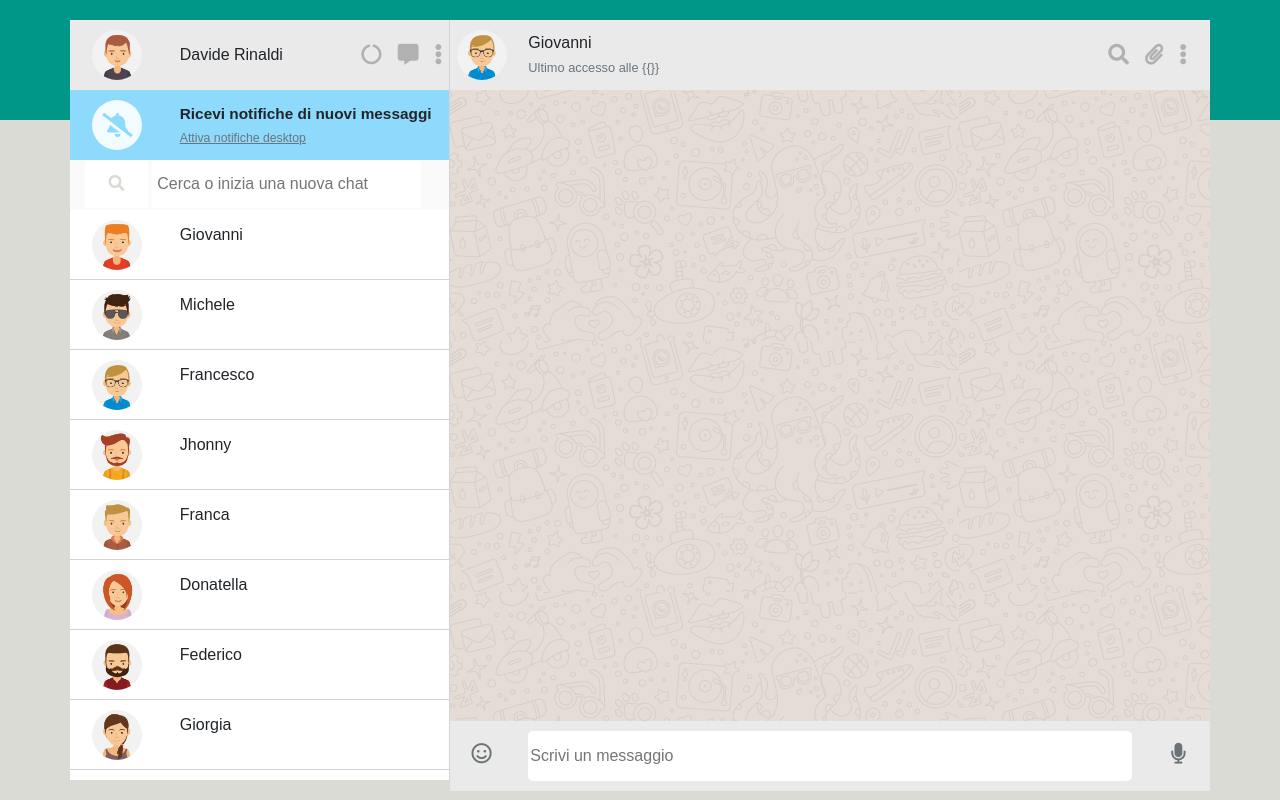
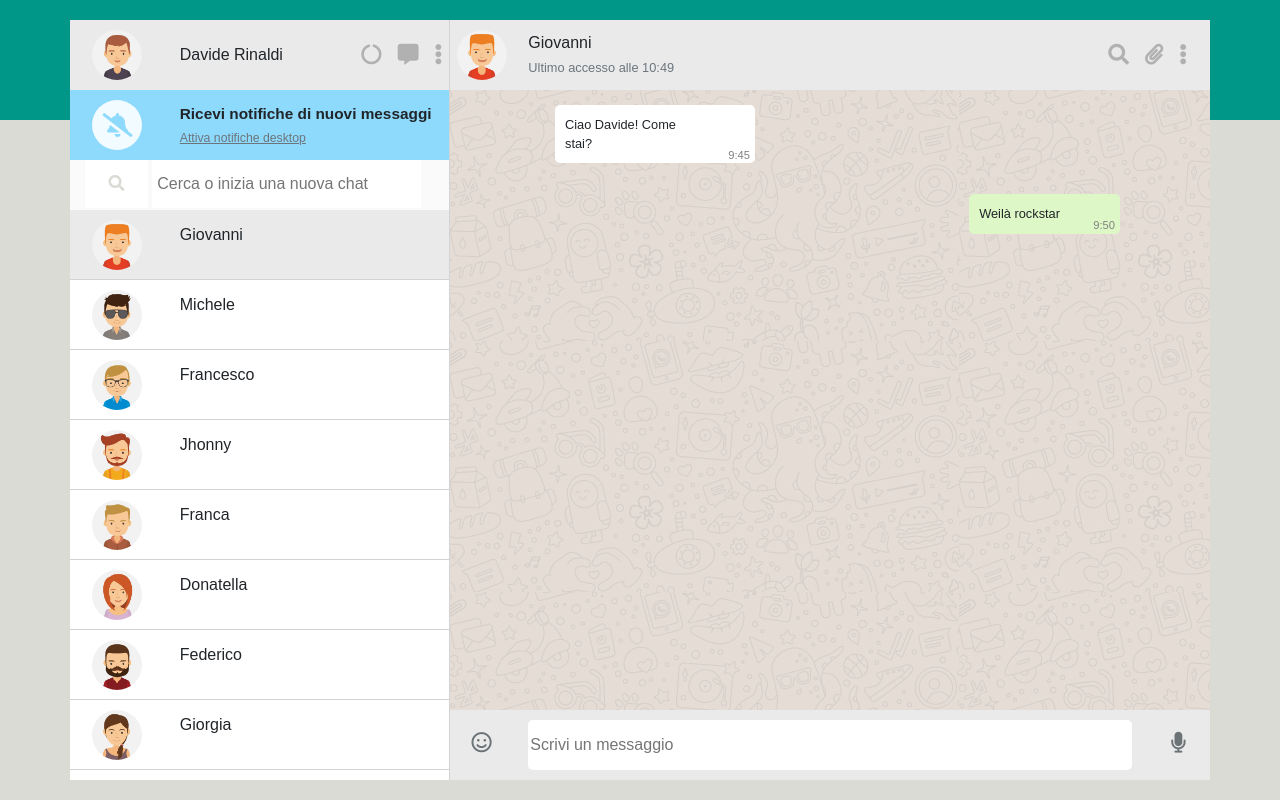
Before and after one commit to DavideRinaldi1/vue-boolzapp, a plain HTML site: page index.html in a window 1280 px wide. Drawn offline with nearby package versions, Linux system fonts and the light colour scheme.

Commit message:
milestone2 complete

```diff
--- a/index.html
+++ b/index.html
@@ -61,9 +61,13 @@
                             </div>
                         </div>
                         <ul class="list-unstyled">
-                            <li v-for="(e, i) in contactArr">
-                                <div class="row">
-                                    <div class="col bg_white">
+                            <li
+                            v-for="(e, i) in contactArr"
+                            @click="selectedContact(i);">
+                                <div class="row"
+                                :class="{bg_ltgrey: counterIndexContact == i}"
+                                >
+                                    <div class="col">
                                         <div class="row h70p chat">
                                             <div class="col-3 d-flex align-items-center justify-content-center">
                                                 <div class="box">
@@ -86,15 +90,14 @@
                                 <div class="row h70p">
                                     <div class="col-1 d-flex align-items-center justify-content-center">
                                         <div class="box">
-                                            <img src="img/avatar_3.jpg" alt="">
+                                            <img :src="contactArr[counterIndexContact].profileImg" alt="">
                                         </div>
                                     </div>
                                     <div class="col-8 d-flex align-items-center">
                                         <span>
-                                            Giovanni <br>
+                                            {{contactArr[counterIndexContact].name}}<br>
                                             <small class="text-muted">Ultimo accesso alle
-                                            {{}}</small>
-                                            <!-- non so come richimare la chiave lastAccess di user one all'interno -->
+                                            {{contactArr[counterIndexContact].lastAccess}}</small>
                                         </span>
                                     </div>
                                     <div class="col-3 d-flex align-items-center justify-content-end">
@@ -107,7 +110,14 @@
                         </div>
                         <div class="row hmain">
                             <div class="col main h100">
-
+                                <p class="messages bg_white">
+                                    {{contactArr[counterIndexContact].message}}
+                                    <span class="hour">9:45</span>
+                                </p>
+                                <p class="messages bg_green sent">
+                                    Weilà rockstar
+                                    <span class="hour">9:50</span>
+                                </p>
                             </div>
                         </div>
                         <div class="row">
--- a/main.js
+++ b/main.js
@@ -6,55 +6,73 @@ const app = new Vue({
             name: 'Davide Rinaldi'
         },
 
+        counterIndexContact: 0,
+        userMessage: '',
+
         contactArr: [
-            userOne = {
+            {
                 profileImg: 'img/avatar_1.jpg',
                 name: 'Giovanni',
                 message: 'Ciao Davide! Come stai?',
-                lastAccess: '10:49'
+                dateMess: '15:11 23/11/2020',
+                lastAccess: '10:49',
             },
-            userTwo = {
+            {
                 profileImg: 'img/avatar_2.jpg',
                 name: 'Michele',
-                message: 'Ciao Davide! Come stai?',
-                lastAccess: '10:49'
+                message: 'Ci manca il decimo a calcetto',
+                dateMess: '15:11 23/11/2020',
+                lastAccess: '10:15',
             },
-            userThree = {
+            {
                 profileImg: 'img/avatar_3.jpg',
                 name: 'Francesco',
-                message: 'Ciao Davide! Come stai?',
-                lastAccess: '10:49'
+                message: 'Stasera cosa fate?',
+                dateMess: '15:11 23/11/2020',
+                lastAccess: '9:32',
             },
-            userFour = {
+            {
                 profileImg: 'img/avatar_4.jpg',
                 name: 'Jhonny',
-                message: 'Ciao Davide! Come stai?',
-                lastAccess: '10:49'
+                message: 'Dormi?',
+                dateMess: '15:11 23/11/2020',
+                lastAccess: '6:46',
             },
-            userFive = {
+            {
                 profileImg: 'img/avatar_5.jpg',
                 name: 'Franca',
-                message: 'Ciao Davide! Come stai?',
-                lastAccess: '10:49'
+                message: 'Vieni in palestra oggi?',
+                dateMess: '15:11 23/11/2020',
+                lastAccess: '10:01',
             },
-            userSix = {
+            {
                 profileImg: 'img/avatar_6.jpg',
                 name: 'Donatella',
-                message: 'Ciao Davide! Come stai?',
-                lastAccess: '10:49'
+                message: 'Posso chiamarti?',
+                dateMess: '15:11 23/11/2020',
+                lastAccess: '10:52',
             },
-            userSeven = {
+            {
                 profileImg: 'img/avatar_8.jpg',
                 name: 'Federico',
-                message: 'Ciao Davide! Come stai?',
-                lastAccess: '10:49'
+                message: 'Sono stanco',
+                dateMess: '15:11 23/11/2020',
+                lastAccess: '10:29',
             },
-            userEight = {
+            {
                 profileImg: 'img/avatar_io.jpg',
                 name: 'Giorgia',
-                message: 'Ciao Davide! Come stai?',
-                lastAccess: '10:49'
+                message: 'Chi è Jessico calcetto?',
+                dateMess: '15:11 23/11/2020',
+                lastAccess: '9:59',
             }
         ]
+    },
+    methods: {
+        selectedContact(index){
+            console.log(index);
+            this.counterIndexContact = index;
+        },
+
     }
 })
--- a/style.css
+++ b/style.css
@@ -35,6 +35,7 @@ button{
 .main{
     background-image: url('img/mine.jpg');
     height: 750px;
+    position: relative;
 
 }
 
@@ -75,6 +76,30 @@ button{
     padding-top: 15px;
 }
 
+.messages{
+    padding: 10px 60px 10px 10px;
+    font-size: .8rem;
+    max-width: 200px;
+    margin-top: 15px;
+    margin-left: 90px;
+    border-radius: 5px;
+    position: relative;
+}
+
+.sent{
+    position: absolute;
+    right: 90px;
+
+}
+
+.hour{
+    color: gray;
+    font-size: .7rem;
+    position: absolute;
+    bottom: 0;
+    right: 5px;
+}
+
 /* common */
 .bg_ltgrey{
     background-color: #eaeaea ;
@@ -90,6 +115,10 @@ button{
 
 .bg_fafa{
     background-color: #fafafa;
+}
+
+.bg_green{
+    background-color: #ddf8c6;
 }
 
 .my_icons{
@@ -130,5 +159,5 @@ button{
 }
 
 .hmain{
-    height: 83%;
+    height: calc(100% - 140px);
 }
```
